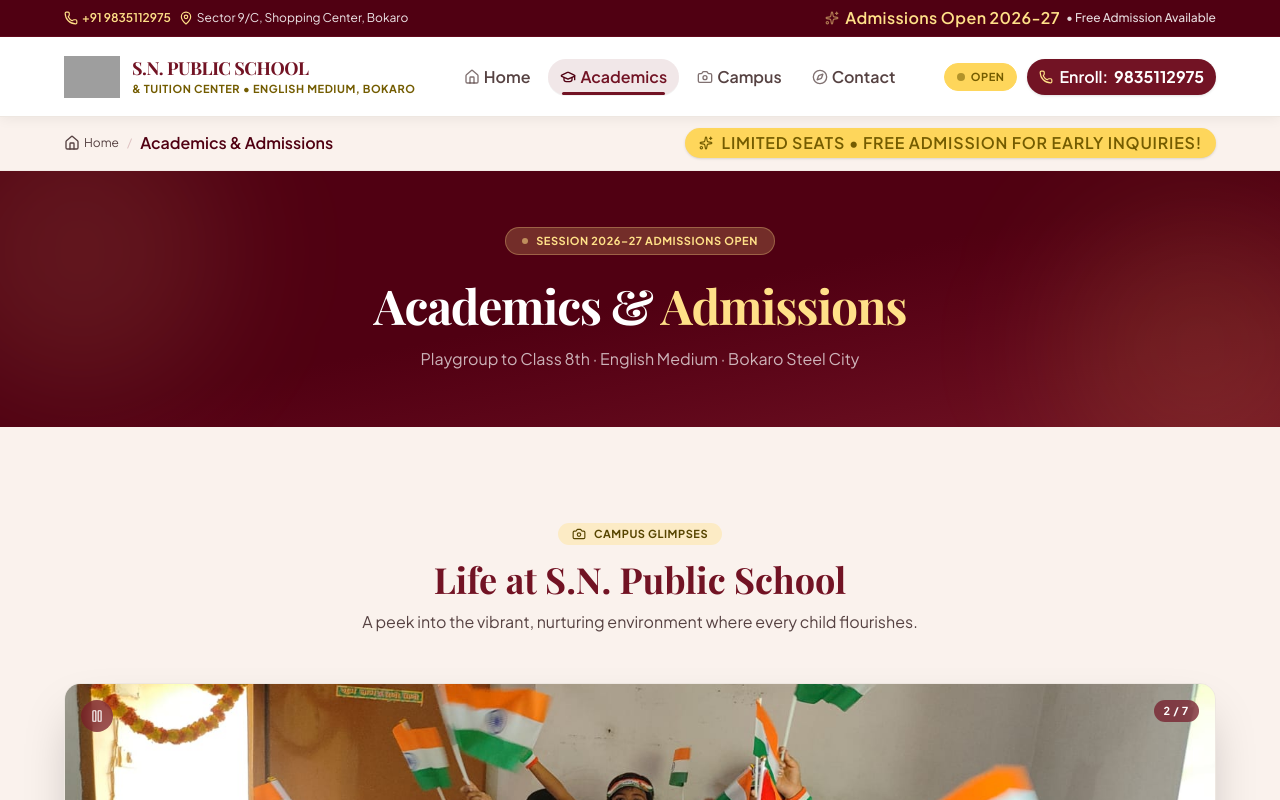
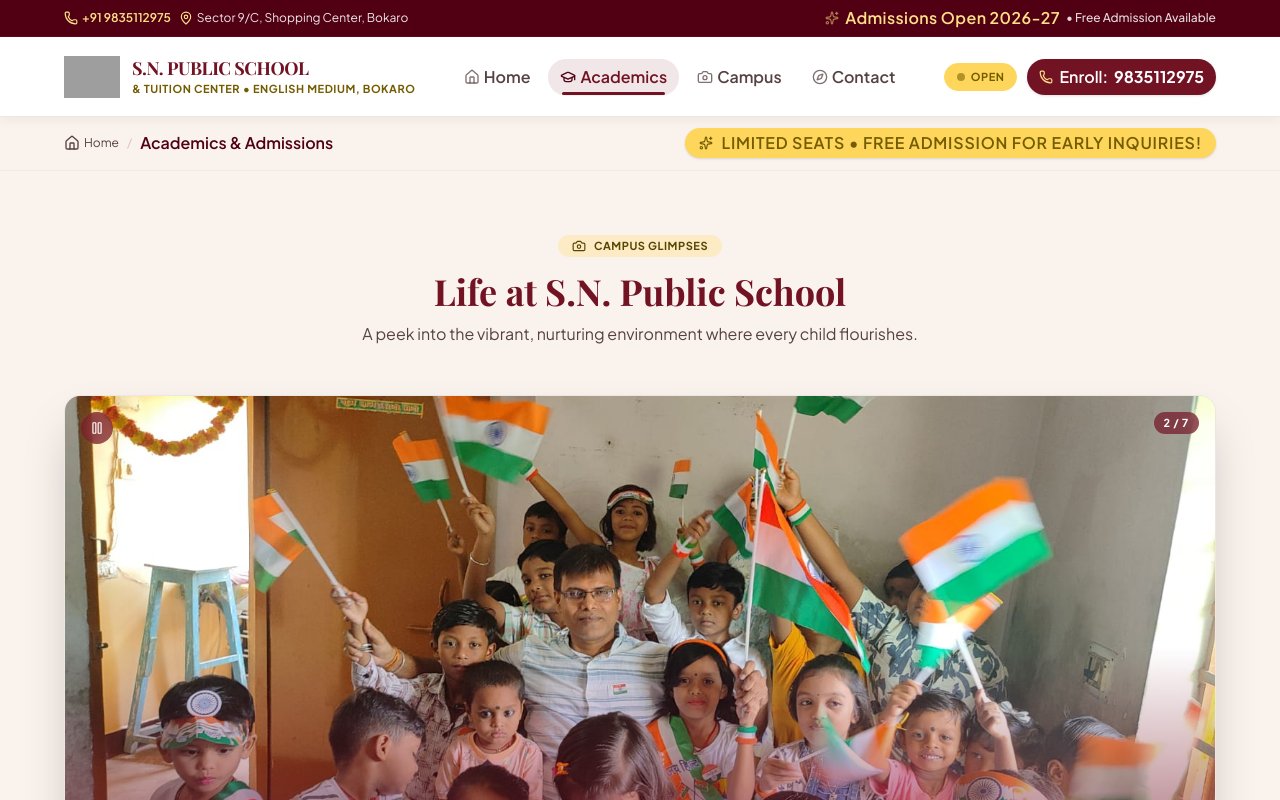
Before and after one commit to sagarx16/Sharda-Nursery-School, a Next.js app: page /academics-admissions in a window 1280 px wide. Shown: the top 800 px of the page. Built offline with nearby package versions, Linux system fonts and the light colour scheme; grey boxes are pictures that could not be loaded.

Commit message:
feat(academics): make Campus Glimpses photo carousel the very first section on page load

```diff
--- a/app/academics-admissions/page.tsx
+++ b/app/academics-admissions/page.tsx
@@ -38,29 +38,7 @@
         </div>
       </div>
 
-      {/* Hero Intro Section */}
-      <section className="relative w-full bg-gradient-to-br from-primary via-primary to-primary-container overflow-hidden py-10 lg:py-14">
-        <div className="absolute -top-16 -left-16 w-72 h-72 rounded-full bg-secondary-fixed/10 blur-3xl pointer-events-none" />
-        <div className="absolute -bottom-16 -right-16 w-72 h-72 rounded-full bg-secondary-container/10 blur-3xl pointer-events-none" />
-
-        <div className="max-w-[1200px] mx-auto px-4 lg:px-6 relative z-10 text-center">
-          <div className="inline-flex items-center gap-2 px-4 py-1.5 rounded-full bg-secondary-fixed/20 border border-secondary-fixed/30 text-secondary-fixed font-label-badge text-xs font-bold uppercase tracking-widest mb-5">
-            <span className="w-1.5 h-1.5 rounded-full bg-secondary-fixed animate-pulse" />
-            Session 2026–27 Admissions Open
-          </div>
-
-          <h1 className="font-headline text-3xl sm:text-4xl lg:text-5xl text-on-primary font-bold leading-tight tracking-tight max-w-3xl mx-auto mb-3">
-            Academics &amp;{" "}
-            <span className="text-secondary-fixed">Admissions</span>
-          </h1>
-
-          <p className="text-on-primary/70 text-sm sm:text-base max-w-lg mx-auto">
-            Playgroup to Class 8th · English Medium · Bokaro Steel City
-          </p>
-        </div>
-      </section>
-
-      {/* Photo Carousel */}
+      {/* Campus Glimpses / Photo Carousel — First Section on Page */}
       <PhotoCarousel />
 
       {/* Academic Curriculum & Learning Framework */}
--- a/components/PhotoCarousel.tsx
+++ b/components/PhotoCarousel.tsx
@@ -105,7 +105,7 @@
   const nextIndex = (current + 1) % total;
 
   return (
-    <section className="w-full py-16 lg:py-24 bg-surface-container-low overflow-hidden">
+    <section className="w-full py-10 sm:py-14 lg:py-16 bg-surface-container-low overflow-hidden">
       <div className="max-w-[1200px] mx-auto px-4 lg:px-6">
 
         {/* Section Header */}
```
